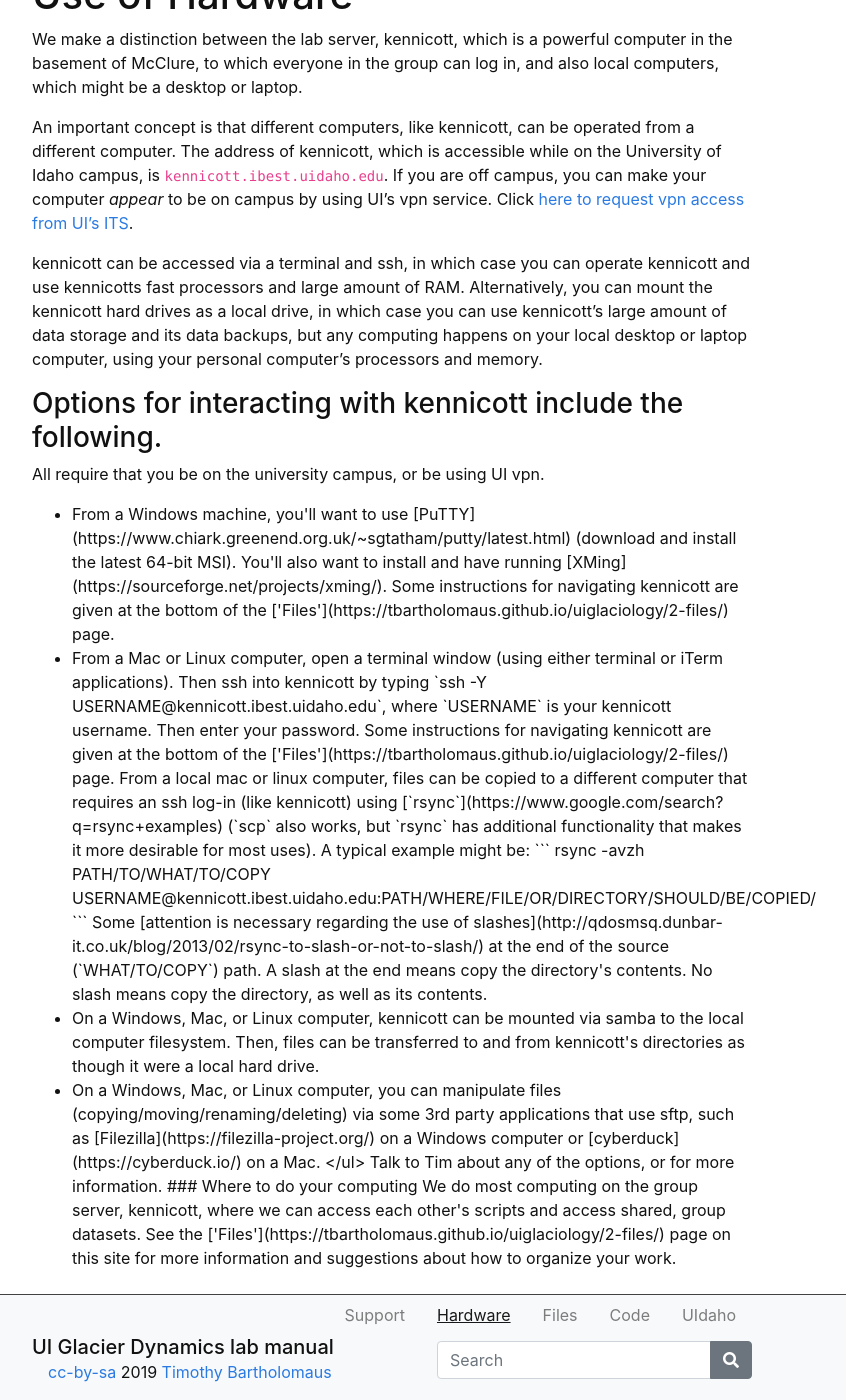
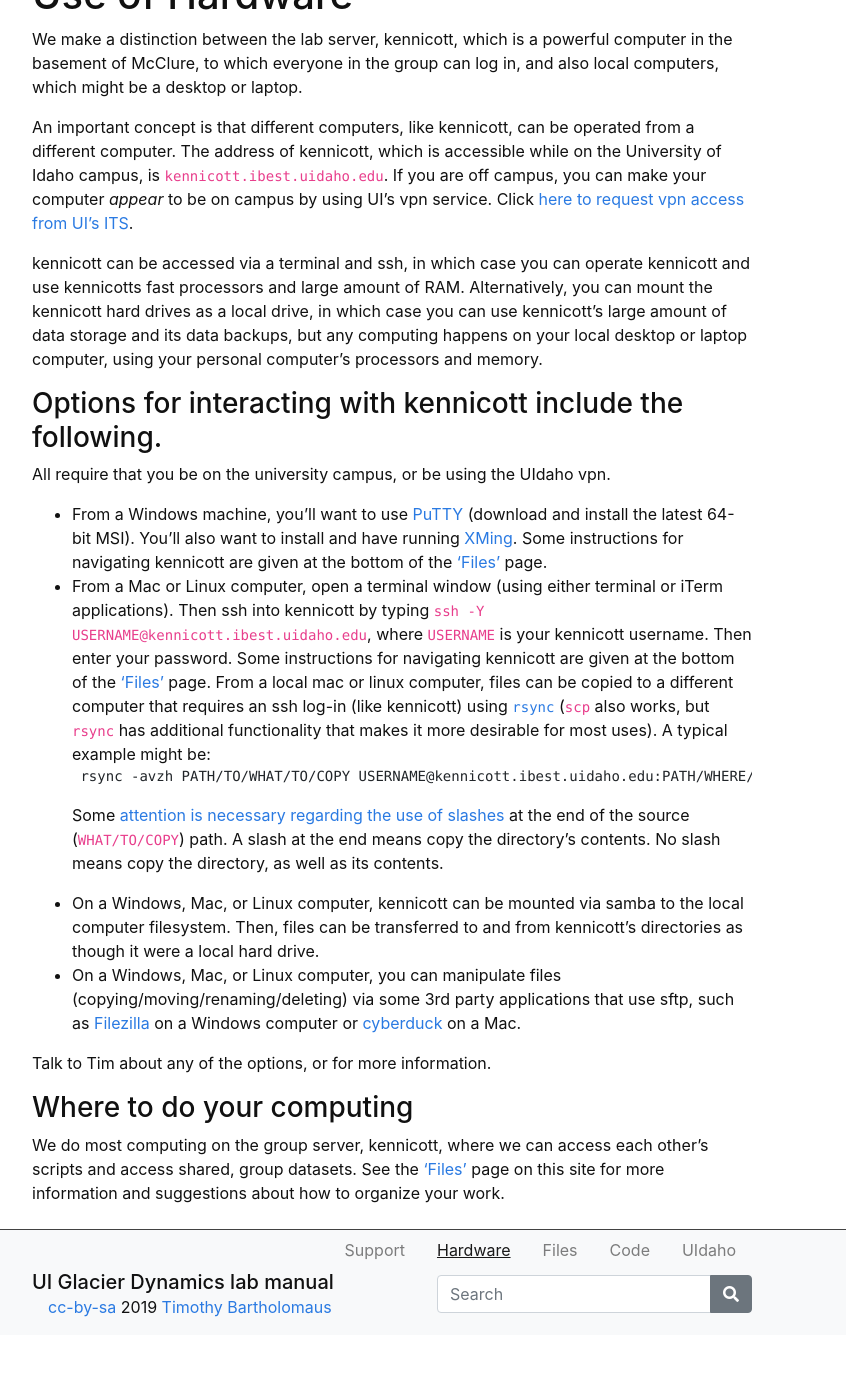
Before and after one commit to yoramterleth/uiglaciology, a Jekyll site: the page built from content/1-hardware.md, in a window 1280 px wide and 1400 px high, scrolled down 123 px. Shown: the whole window, without its empty margins (248-1094 px from the left). Built offline with Jekyll 4.4.1, drawn with Linux system fonts in a browser that asks for light colours; after the commit the page ends 1458 px from its top, so only the background shows below that.

Commit message:
Change to formatting

````diff
--- a/content/1-hardware.md
+++ b/content/1-hardware.md
@@ -11,17 +11,17 @@ An important concept is that different computers, like kennicott, can be operate
 kennicott can be accessed via a terminal and ssh, in which case you can operate kennicott and use kennicotts fast processors and large amount of RAM.  Alternatively, you can mount the kennicott hard drives as a local drive, in which case you can use kennicott's large amount of data storage and its data backups, but any computing happens on your local desktop or laptop computer, using your personal computer's processors and memory.
 
 ### Options for interacting with kennicott include the following.
-All require that you be on the university campus, or be using UI vpn.
-<ul>
-<li> From a Windows machine, you'll want to use [PuTTY](https://www.chiark.greenend.org.uk/~sgtatham/putty/latest.html) (download and install the latest 64-bit MSI).  You'll also want to install and have running [XMing](https://sourceforge.net/projects/xming/).  Some instructions for navigating kennicott are given at the bottom of the ['Files'](https://tbartholomaus.github.io/uiglaciology/2-files/) page.
-<li> From a Mac or Linux computer, open a terminal window (using either terminal or iTerm applications).  Then ssh into kennicott by typing `ssh -Y USERNAME@kennicott.ibest.uidaho.edu`, where `USERNAME` is your kennicott username.  Then enter your password.  Some instructions for navigating kennicott are given at the bottom of the ['Files'](https://tbartholomaus.github.io/uiglaciology/2-files/) page.  From a local mac or linux computer, files can be copied to a different computer that requires an ssh log-in (like kennicott) using [`rsync`](https://www.google.com/search?q=rsync+examples) (`scp` also works, but `rsync` has additional functionality that makes it more desirable for most uses).  A typical example might be:
-```
-rsync -avzh PATH/TO/WHAT/TO/COPY USERNAME@kennicott.ibest.uidaho.edu:PATH/WHERE/FILE/OR/DIRECTORY/SHOULD/BE/COPIED/
-```
-Some [attention is necessary regarding the use of slashes](http://qdosmsq.dunbar-it.co.uk/blog/2013/02/rsync-to-slash-or-not-to-slash/) at the end of the source (`WHAT/TO/COPY`) path. A slash at the end means copy the directory's contents.  No slash means copy the directory, as well as its contents.
-<li> On a Windows, Mac, or Linux computer, kennicott can be mounted via samba to the local computer filesystem.  Then, files can be transferred to and from kennicott's directories as though it were a local hard drive.
-<li> On a Windows, Mac, or Linux computer, you can manipulate files (copying/moving/renaming/deleting) via some 3rd party applications that use sftp, such as [Filezilla](https://filezilla-project.org/) on a Windows computer or [cyberduck](https://cyberduck.io/) on a Mac.
-</ul>
+All require that you be on the university campus, or be using the UIdaho vpn.
+
+* From a Windows machine, you'll want to use [PuTTY](https://www.chiark.greenend.org.uk/~sgtatham/putty/latest.html) (download and install the latest 64-bit MSI).  You'll also want to install and have running [XMing](https://sourceforge.net/projects/xming/).  Some instructions for navigating kennicott are given at the bottom of the ['Files'](https://tbartholomaus.github.io/uiglaciology/2-files/) page.
+* From a Mac or Linux computer, open a terminal window (using either terminal or iTerm applications).  Then ssh into kennicott by typing `ssh -Y USERNAME@kennicott.ibest.uidaho.edu`, where `USERNAME` is your kennicott username.  Then enter your password.  Some instructions for navigating kennicott are given at the bottom of the ['Files'](https://tbartholomaus.github.io/uiglaciology/2-files/) page.  From a local mac or linux computer, files can be copied to a different computer that requires an ssh log-in (like kennicott) using [`rsync`](https://www.google.com/search?q=rsync+examples) (`scp` also works, but `rsync` has additional functionality that makes it more desirable for most uses).  A typical example might be:
+   ```
+   rsync -avzh PATH/TO/WHAT/TO/COPY USERNAME@kennicott.ibest.uidaho.edu:PATH/WHERE/FILE/OR/DIRECTORY/SHOULD/BE/COPIED/
+   ```
+   Some [attention is necessary regarding the use of slashes](http://qdosmsq.dunbar-it.co.uk/blog/2013/02/rsync-to-slash-or-not-to-slash/) at the end of the source (`WHAT/TO/COPY`) path. A slash at the end means copy the directory's contents.  No slash means copy the directory, as well as its contents.
+* On a Windows, Mac, or Linux computer, kennicott can be mounted via samba to the local computer filesystem.  Then, files can be transferred to and from kennicott's directories as though it were a local hard drive.
+* On a Windows, Mac, or Linux computer, you can manipulate files (copying/moving/renaming/deleting) via some 3rd party applications that use sftp, such as [Filezilla](https://filezilla-project.org/) on a Windows computer or [cyberduck](https://cyberduck.io/) on a Mac.
+
 Talk to Tim about any of the options, or for more information.
 
 ### Where to do your computing
````
